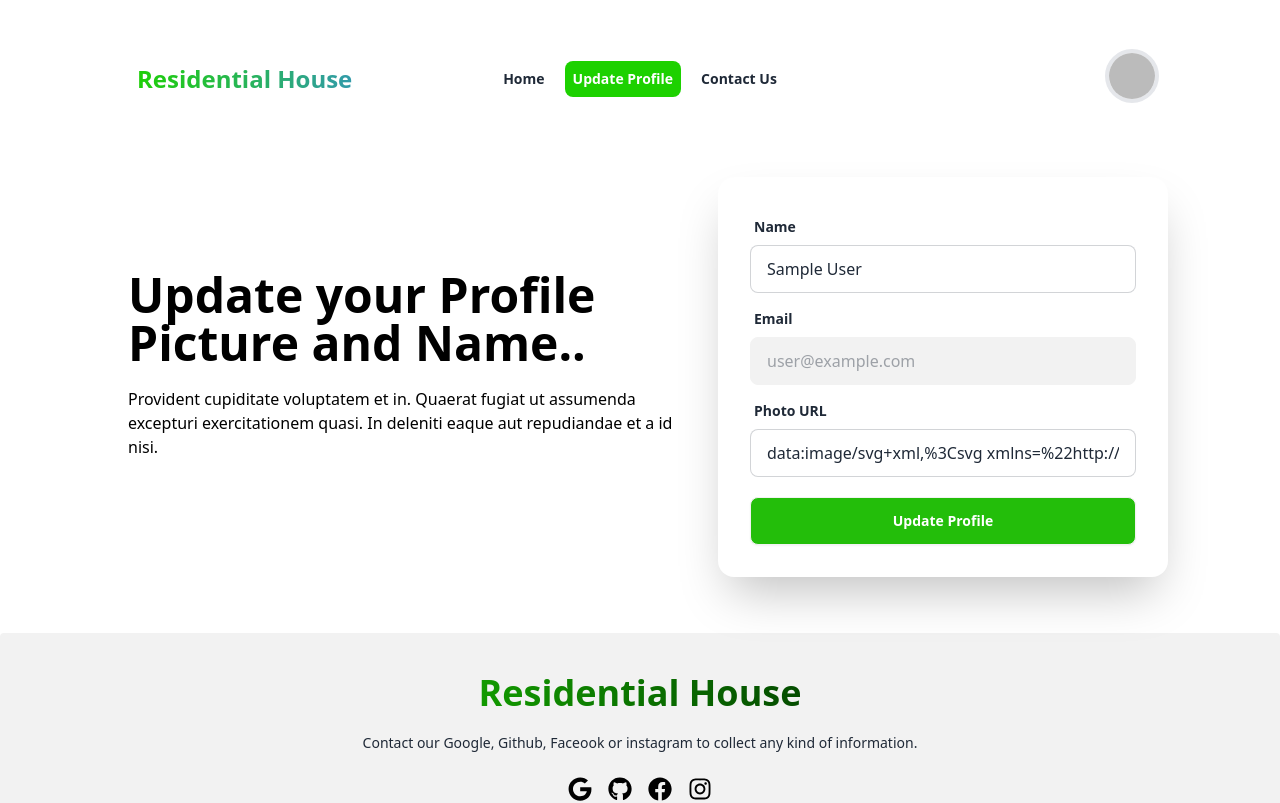
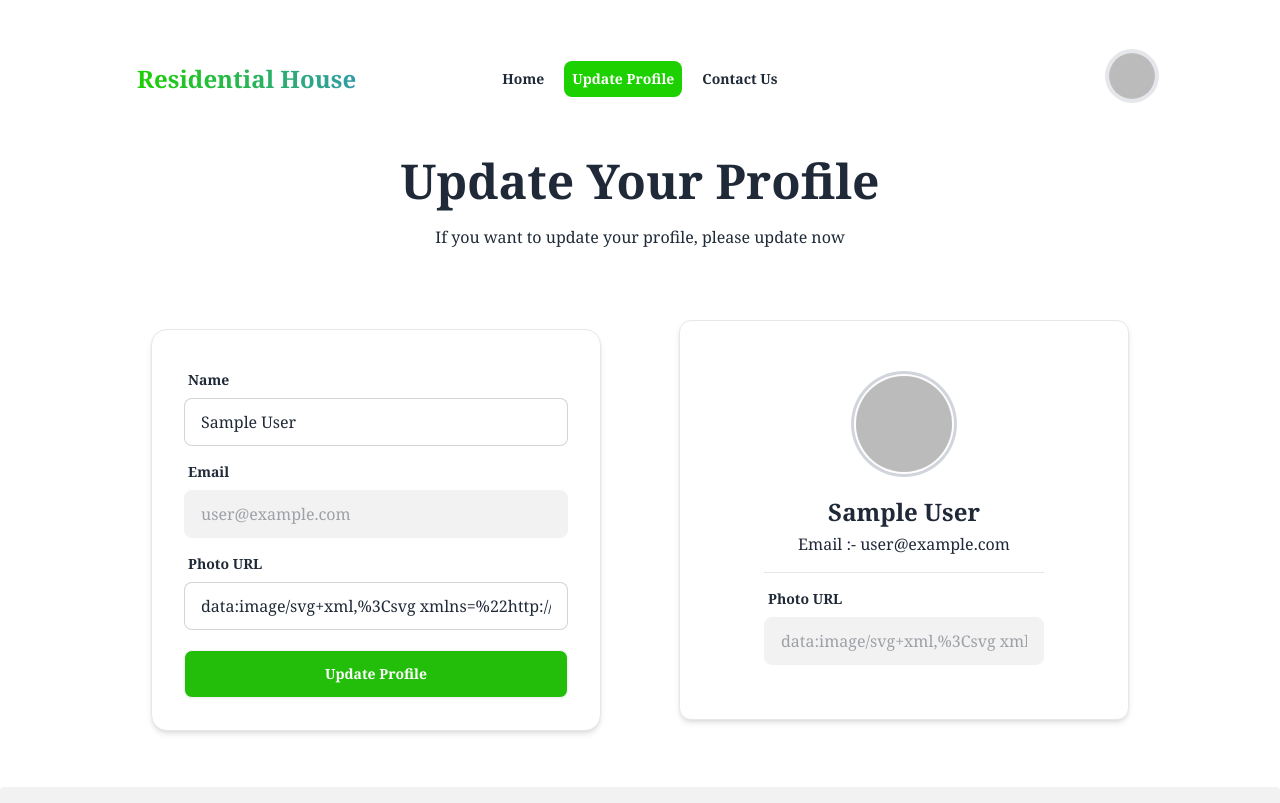
Before and after one commit to abunaim34/A9-Residential-House, a React (Vite) app: page /updateProfile in a window 1280 px wide. Shown: the top 803 px of the page. Built offline with nearby package versions, Linux system fonts and the light colour scheme; no server answers; sample sign-in values are in the browser's storage.

Commit message:
banner slider and design okay

```diff
--- a/public/Residential.json
+++ b/public/Residential.json
@@ -14,7 +14,7 @@
     {
       "id": 2,
       "img": "https://i.ibb.co/TgQkWmD/single-home.jpg",
-      "estate_title": "Charming Family Home with Spacious Living Areas",
+      "estate_title": "Cosy Family Home with Spacious Living Areas",
       "segment_name": "Single-family homes",
       "description": "Escape to tranquility in this charming family home nestled amidst lush greenery. Boasting a warm and inviting atmosphere, this residence offers the perfect retreat for families seeking comfort and convenience. The spacious living room is bathed in natural light, providing an ideal setting for gatherings and relaxation. Prepare delicious meals in the well-appointed kitchen, featuring modern appliances and ample counter space. Outside, the expansive backyard offers endless opportunities for outdoor recreation and entertaining, with a sprawling lawn and shaded patio area. Retire to one of the cozy bedrooms, each offering a peaceful sanctuary for rest and rejuvenation. Situated in a serene suburban neighborhood, this home offers a peaceful retreat while still being within easy reach of city amenities and attractions.",
       "price": "$400/week",
--- a/src/Components/Estate.jsx
+++ b/src/Components/Estate.jsx
@@ -6,7 +6,7 @@ const Estate = () => {
     return (
         <div className="text-center my-16">
             <h1 data-aos="fade-down" data-aos-easing="linear" data-aos-duration="1500" className="text-4xl font-bold">Residential Estate</h1>
-            <p data-aos="fade-up" data-aos-duration="3000" className='lg:mx-40 mx-4 mt-5'>Lorem ipsum dolor, Delectus non tempora ut veniam, optio illum ullam iusto ratione repellat! Architecto dolore vel tempore fugiat ducimus.</p>
+            <p data-aos="fade-up" data-aos-duration="3000" className='lg:mx-40 mx-4 mt-5'>From luxurious beachfront villas to modern city apertments, our deverse portfilio offers something for every lifestyle and perfernce. Start your journy towards finding your dream home today with our meticulously curated estate listings.</p>
             <div  className='grid lg:grid-cols-3 md:grid-cols-2 grid-cols-1 lg:gap-6'>
                 {
                     subCategories.map(subCategory => <EstateCard key={subCategory.id} subCategory={subCategory}></EstateCard>)
--- a/src/Components/Login.jsx
+++ b/src/Components/Login.jsx
@@ -29,7 +29,6 @@ const Login = () => {
 
 
         // Login user
-
         logInUser(email, password)
             .then(result => {
                 toast.success('Login successfully', result.user)
@@ -52,7 +51,7 @@ const Login = () => {
                 console.log(result.user);
             })
             .catch(error => {
-                console.log(error);
+                toast.error(error.message)
             })
     }
 
@@ -63,7 +62,7 @@ const Login = () => {
                 navigate("/")
             })
             .catch(error => {
-                console.log(error);
+                toast.error(error.message)
             })
     }
     return (
@@ -75,8 +74,8 @@ const Login = () => {
                 <div className="hero-content text-center text-neutral-content">
                     <div className="flex justify-around gap-8 my-8">
                         <div data-aos="fade-right" data-aos-duration="1000" className="lg:text-start text-center mb-8 text-black">
-                            <h1 className="mb-5 md:text-5xl text-3xl font-bold">Welcome to the <br /> <span className='bg-gradient-to-r from-[#1DD100] via-red-500 to-blue-400 text-transparent bg-clip-text bg-300% animate-gradient'>Residential House</span><br /> Login Page..</h1>
-                            <p className="mb-5 md:w-96 lg:w-full">Provident cupiditate voluptatem et in. Quaerat fugiat ut assumenda excepturi exercitationem quasi. In deleniti eaque aut repudiandae et a id nisi.</p>
+                            <h1 className="mb-5 md:text-5xl text-3xl font-bold font-serif">Welcome to the <br /> <span className='bg-gradient-to-r from-[#1DD100] via-red-500 to-blue-400 text-transparent bg-clip-text bg-300% animate-gradient'>Residential House</span><br /> Login Page..</h1>
+                            <p className="mb-5 md:w-96 lg:w-full font-serif">Welcome to Residential House, where luxury meets comfort and every stay is an unforgettable experience. Join our exclusive community today by signig for your personal account. By becoming a member, you will gain access to special offers, personalized recommendations, and seamless booking experience.</p>
                         </div>
                     </div>
                 </div>
@@ -112,7 +111,7 @@ const Login = () => {
                             <div className="divider mt-6"> OR</div>
                         </div>
                     </form>
-                    <div className="px-4 mt-0 pt-0 flex flex-col md:flex-row justify-around items-center space-y-3 md:space-y-0">
+                    <div className=" mt-0 pt-0 flex gap- flex-col md:flex-row justify-around items-center space-y-3 md:space-y-0">
                         <button onClick={handleGoogleLogin} className="btn btn-outline ">
                             <FaGoogle />
                             Login with Google
--- a/src/Components/Register.jsx
+++ b/src/Components/Register.jsx
@@ -45,7 +45,7 @@ const Register = () => {
                     })
             })
             .catch(error => {
-                console.log(error);
+                toast.error( error.message)
             })
     }
 
@@ -62,7 +62,7 @@ const Register = () => {
                     <div className="flex justify-around gap-8 lg:my-8">
                         <div data-aos="fade-right" data-aos-duration="1000" className="lg:text-start md:text-center mb-8 text-black">
                             <h1 className="mb-5 md:text-5xl text-3xl font-bold">Welcome to the <br /> <span className='bg-gradient-to-r from-[#1DD100] via-red-500 to-blue-400 text-transparent bg-clip-text bg-300% animate-gradient'>Residential House</span><br /> Register Page..</h1>
-                            <p className="mb-5 md:w-96 lg:w-full">Provident cupiditate voluptatem et in. Quaerat fugiat ut assumenda excepturi exercitationem quasi. In deleniti eaque aut repudiandae et a id nisi.</p>
+                            <p className="mb-5 md:w-96 lg:w-full">Welcome to Residential House, where luxury meets comfort and every stay is an unforgettable experience. Join our exclusive community today by signUp for create your personal account. By create a new member</p>
                         </div>
                     </div>
                 </div>
--- a/src/Components/ShowSubCetagroyDetails.jsx
+++ b/src/Components/ShowSubCetagroyDetails.jsx
@@ -3,18 +3,18 @@ import { Helmet } from "react-helmet-async";
 
 
 const ShowSubCetagroyDetails = ({ subCetegoryDetails }) => {
-    const { img, estate_title, segment_name, Status, description, facilities } = subCetegoryDetails || {}
+    const { img, estate_title, segment_name, Status, description, facilities, location, price, Area } = subCetegoryDetails || {}
     return (
         <div className="card lg:w-[1000px] md:w-[700px] mx-auto bg-base-100 border border-t-0 shadow-xl lg:space-x-14">
             <Helmet>
                 <title>Residential House | SubCategory Details</title>
             </Helmet>
             <div className=" w-full text-center">
-                <figure><img data-aos="fade-down"className="w-[300px] md:w-[650px] lg:w-[850px] md:h-[500px] h-full rounded-3xl" src={img} alt="Album" /></figure>
+                <figure><img data-aos="fade-down" className="w-[300px] md:w-[650px] lg:w-[850px] md:h-[500px] h-full rounded-3xl" src={img} alt="Album" /></figure>
             </div>
             <div className="card-body">
                 <h2 data-aos="fade-down" className="card-title mb-5 font-bold text-2xl md:text-3xl">{estate_title}</h2>
-                <div className="flex items-center justify-between mb-5 lg:mr-10">
+                <div className="flex items-center justify-between mb-5 ">
                     <div>
                         <span className="font-bold text-black pr-2 ">SubCategory :</span> <span className="font-semibold">{segment_name}</span>
                     </div>
@@ -22,21 +22,26 @@ const ShowSubCetagroyDetails = ({ subCetegoryDetails }) => {
                         <span className="font-bold text-black  ">Status:</span> <span className="font-semibold">{Status}</span>
                     </div>
                 </div>
-                <div className="flex flex-col md:flex-row border-y-2 py-4">
-                    <span className="font-bold text-black pr-2">Facilities : </span>
-                    <ul className="flex ">
-                        {facilities.map((facility, i) => <li key={i} className="text-[#23BE0A] font-medium px-4 bg-gray-300 rounded-full">{facility}</li>)}
-                    </ul>
+                <div className='flex justify-between flex-col md:flex-row border-y-2 py-4'>
+                    <div className="flex flex-col md:flex-row">
+                        <span className="font-bold text-black pr-2">Facilities : </span>
+                        <ul className="flex ">
+                            {facilities.map((facility, i) => <li key={i} className="text-[#23BE0A] font-medium px-4 bg-gray-300 rounded-full">{facility}</li>)}
+                        </ul>
+                    </div>
+                    <div className='mt-3 md:mt-0'>
+                        <span className="font-bold text-black  ">Area:</span><span className="font-semibold">{Area}</span>
+                    </div>
                 </div>
                 <div data-aos="fade-right" className="pt-0 border-b-2 pb-3 ">
                     <span className="font-bold text-black">Description : </span><span >{description}</span>
                 </div>
                 <div className="flex justify-between mt-6">
                     <div>
-                        <span className="font-bold text-black pr-2">Location : </span><span className="font-semibold">Sandy Shores Resort, Florida</span>
+                        <span className="font-bold text-black pr-2">Location : </span><span className="font-semibold">{location}</span>
                     </div>
                     <div>
-                        <p className="font-bold text-black pr-2">Price : $51.55/month</p>
+                        <p className="font-bold text-black pr-2">Price : {price}</p>
                     </div>
                 </div>
             </div>
@@ -44,7 +49,7 @@ const ShowSubCetagroyDetails = ({ subCetegoryDetails }) => {
     );
 };
 
-ShowSubCetagroyDetails.propTypes ={
+ShowSubCetagroyDetails.propTypes = {
     subCetegoryDetails: PropTypes.object.isRequired
 }
 
--- a/src/Layout/Root.jsx
+++ b/src/Layout/Root.jsx
@@ -6,13 +6,13 @@ import { Outlet } from "react-router-dom"
 const Root = () => {
     return (
         <div>
-            <div className="lg:mx-28 mt-10">
+            <div className="lg:mx-28 mt-10 font-serif">
                 <Navber></Navber>
             </div>
-            <div className='min-h-[calc(100vh-435px)]'>
+            <div className='min-h-[calc(100vh-435px)] font-serif'>
                 <Outlet></Outlet>
             </div>
-            <div className="mt-14"><Footer /></div>
+            <div className="mt-14 font-serif"><Footer /></div>
         </div>
     );
 };
--- a/src/Pages/Contact.jsx
+++ b/src/Pages/Contact.jsx
@@ -15,8 +15,7 @@ const Contact = () => {
                 <div className="container flex flex-col items-center justify-center px-5 mx-auto my-8 space-y-8 text-center ">
                     <img src={bnr} alt="" />
                     <h2 className="text-4xl font-bold">Contact us</h2>
-                    <p className="lg:w-1/2">Check out our Products and Stay Safe sections to see if your question has already been answered.
-                        If not, please get in touch with us and we will get back to you as soon as possible.
+                    <p className="lg:w-1/2">Check our products and to collect any information or complain about any matter contact our email or our phone number.
                     </p>
                     <div>
                         <h2 className="text-3xl font-bold">You can also call or email us</h2>
@@ -29,7 +28,7 @@ const Contact = () => {
                             <FaPhone />
                             <h4> Call us</h4>
                         </div>
-                        <p>01882585833</p>
+                        <p className="font-sans">01882585833</p>
                     </div>
                     <div className="lg:mx-36 flex flex-col items-center">
                         <div className="flex items-center gap-3 font-bold">
--- a/src/Pages/Home.jsx
+++ b/src/Pages/Home.jsx
@@ -1,10 +1,7 @@
 import { Swiper, SwiperSlide } from 'swiper/react';
 import 'swiper/css';
-import 'swiper/css/navigation';
-import { Navigation } from 'swiper/modules';
-import slider1 from "../assets/slide1.avif"
-import slider2 from "../assets/slide 2.jpg"
-import slider3 from "../assets/slide 3.jpg"
+import 'swiper/css/bundle';
+import { Navigation, Autoplay, Pagination } from 'swiper/modules';
 import AOS from 'aos';
 import 'aos/dist/aos.css';
 import Estate from '../Components/Estate';
@@ -18,42 +15,46 @@ const Home = () => {
             <Helmet>
                 <title>Residential House | Home</title>
             </Helmet>
-            <Swiper navigation={true} modules={[Navigation]} loop={true} className="mySwiper">
+            <Swiper
+                pagination={{
+                    clickable: true,
+                }}
+                navigation={true}
+                modules={[Navigation, Autoplay, Pagination]}
+                loop={true}
+                autoplay={{
+                    delay: 3000,
+                }}
+                className="mySwiper">
                 <SwiperSlide >
-                    <div className="hero mt-12 rounded-3xl bg-cover" style={{ backgroundImage: 'url(https://i.ibb.co/GdXPmrD/Screenshot-2024-04-08-225728.png)'}}>
+                    <div className="hero mt-12 h-[510px] rounded-3xl" style={{ backgroundImage: 'url(https://i.ibb.co/bKbc80F/modern-farmhouse-meadow-hill-generative-ai-587448-2232.jpg)' }}>
+                        <div className="hero-overlay bg-opacity-60 rounded-3xl"></div>
                         <div className="hero-content text-center text-neutral-content">
-                            <div className="flex flex-col md:flex-row justify-around lg:mx-16 gap-8 my-8">
-                                <div data-aos="fade-right" data-aos-duration="1000" className="text-start lg:mt-24 mb-8">
-                                    <h1 className="mb-5 text-5xl font-bold">Welcome to the <br /><span className='bg-gradient-to-r from-[#1DD100] via-primary to-secondary text-transparent bg-clip-text bg-300% animate-gradient'>Residential House</span></h1>
-                                    <p className="mb-5">Provident cupiditate voluptatem et in. Quaerat fugiat ut assumenda excepturi exercitationem quasi. In deleniti eaque aut repudiandae et a id nisi.</p>
-                                </div>
-                                <img data-aos="fade-left" data-aos-duration="1500" className='w-[420px] md:w-96 h-[320px] lg:h-[360px] rounded-3xl' src={slider1} alt="" />
+                            <div className="max-w-xl ">
+                                <h1 data-aos="fade-right" className="mb-5 md:leading-[65px] text-4xl md:text-5xl  font-bold">Welcome to the <br /><span className='bg-gradient-to-r from-[#1DD100] via-white to-primary text-transparent bg-clip-text bg-300% animate-gradient'>Residential House</span></h1>
+                                <p data-aos="fade-left" className="mb-5">Experience the best of Bangladesh with Residential House. From luxury stays to gourmet dining, Your journey of dsicovery starts here.</p>
                             </div>
                         </div>
                     </div>
                 </SwiperSlide>
                 <SwiperSlide >
-                    <div className="hero mt-12 rounded-3xl bg-cover" style={{ backgroundImage: 'url(https://i.ibb.co/GdXPmrD/Screenshot-2024-04-08-225728.png)'}}>
+                    <div className="hero mt-12 h-[510px] cover rounded-3xl" style={{ backgroundImage: 'url(https://i.ibb.co/pQB0nGm/luxury-twostorey-house-softly-lit-by-light-with-contemporary-exterior-house-124507-67156.jpg)' }}>
+                        <div className="hero-overlay bg-opacity-60 rounded-3xl"></div>
                         <div className="hero-content text-center text-neutral-content">
-                            <div className="flex flex-col md:flex-row justify-around lg:mx-16 gap-8 my-8">
-                                <div data-aos="fade-right" data-aos-duration="1000" className="text-start lg:mt-24 mb-8">
-                                    <h1 className="mb-5 text-5xl font-bold">Welcome to the <br /><span className='bg-gradient-to-r from-[#1DD100] via-primary to-[#23BE0A] text-transparent bg-clip-text bg-300% animate-gradient'>Residential House</span></h1>
-                                    <p className="mb-5">Provident cupiditate voluptatem et in. Quaerat fugiat ut assumenda excepturi exercitationem quasi. In deleniti eaque aut repudiandae et a id nisi.</p>
-                                </div>
-                                <img data-aos="fade-left" data-aos-duration="1500" className='w-[420px] md:w-96 h-[320px] lg:h-[360px] rounded-3xl' src={slider2} alt="" />
+                            <div className="max-w-xl">
+                                <h1 data-aos="fade-right" data-aos-duration="1000" className="mb-5 md:leading-[65px] text-4xl md:text-5xl font-bold">Welcome to the <br /><span className='bg-gradient-to-r from-[#1DD100] via-white to-secondary text-transparent bg-clip-text bg-300% animate-gradient'>Residential House</span></h1>
+                                <p data-aos="fade-left" data-aos-duration="1000" className="mb-5">Experience the best of Bangladesh with Residential House. From luxury stays to gourmet dining, Your journey of dsicovery starts here.</p>
                             </div>
                         </div>
                     </div>
                 </SwiperSlide>
                 <SwiperSlide >
-                    <div className="hero mt-12 rounded-3xl bg-cover" style={{ backgroundImage: 'url(https://i.ibb.co/GdXPmrD/Screenshot-2024-04-08-225728.png)'}}>
+                    <div className="hero mt-12 h-[510px] cover rounded-3xl" style={{ backgroundImage: 'url(https://img.freepik.com/premium-photo/stunning-modern-residence-design_810293-62919.jpg?w=826)' }}>
+                        <div className="hero-overlay bg-opacity-60 rounded-3xl"></div>
                         <div className="hero-content text-center text-neutral-content">
-                            <div className="flex flex-col md:flex-row justify-around lg:mx-16 gap-8 my-8">
-                                <div data-aos="fade-right" data-aos-duration="1000" className="text-start lg:mt-24 mb-8">
-                                    <h1 className="mb-5 text-5xl font-bold">Welcome to the <br /><span className='bg-gradient-to-r from-[#1DD100] via-white to-[#23BE0A] text-transparent bg-clip-text bg-300% animate-gradient'>Residential House</span></h1>
-                                    <p className="mb-5">Provident cupiditate voluptatem et in. Quaerat fugiat ut assumenda excepturi exercitationem quasi. In deleniti eaque aut repudiandae et a id nisi.</p>
-                                </div>
-                                <img data-aos="fade-left" data-aos-duration="1500" className='w-[420px] md:w-96 h-[320px] lg:h-[360px] rounded-3xl' src={slider3} alt="" />
+                            <div className="max-w-xl">
+                                <h1 data-aos="fade-right" data-aos-duration="3000" className="mb-5 md:leading-[65px] text-4xl md:text-5xl text-[#C7FF34] font-bold">Welcome to the <br /><span className='bg-gradient-to-r from-[#1DD100] via-white to-[#C8FD15] text-transparent bg-clip-text bg-300% animate-gradient'>Residential House</span></h1>
+                                <p data-aos="fade-left" data-aos-duration="3000" className="mb-5">Experience the best of Bangladesh with Residential House. From luxury stays to gourmet dining, Your journey of dsicovery starts here.</p>
                             </div>
                         </div>
                     </div>
--- a/src/Pages/UpdateProfile.jsx
+++ b/src/Pages/UpdateProfile.jsx
@@ -29,22 +29,35 @@ const UpdateProfile = () => {
             })
     }
     return (
-        <div className="mt-10">
+        <div className="mt-10 text-center">
             <Helmet>
                 <title>Residential House | Update Profile</title>
             </Helmet>
-            <div className=" flex flex-col lg:flex-row text-center items-center justify-between lg:mx-28">
-                <div className="hero mt-12 rounded-3xl bg-cover" >
-                    <div className="hero-content text-center text-neutral-content">
-                        <div className="flex justify-around gap-8 lg:my-8">
-                            <div data-aos="fade-right" data-aos-duration="1000" className="lg:text-start md:text-center mb-8 text-black">
-                                <h1 className="mb-5 md:text-5xl text-3xl font-bold">Update your Profile <br /> Picture and Name..</h1>
-                                <p className="mb-5 md:w-96 lg:w-full">Provident cupiditate voluptatem et in. Quaerat fugiat ut assumenda excepturi exercitationem quasi. In deleniti eaque aut repudiandae et a id nisi.</p>
+            <h2 className="mb-5 md:text-5xl text-3xl font-bold">Update Your Profile</h2>
+            <p>If you want to update your profile, please update now</p>
+            <div className=" flex flex-col mt-10 lg:flex-row-reverse text-center space-y-10 items-center justify-around lg:mx-28">
+                <div data-aos="fade-left" data-aos-duration="3000" className="flex mt-5 flex-col border items-center justify-center w-full md:w-[450px] md:h-[400px] p-6 shadow-md rounded-xl bg-base-100">
+                    <div className="avatar">
+                        <div className="w-24 rounded-full ring ring-gray-300 ring-offset-base-100 ring-offset-2">
+                            <img src={user?.photoURL} alt="Profile picture not" />
+                        </div>
+                    </div>
+                    <div className="space-y-4 mt-4 text-center divide-y bg-base-100 dark:divide-gray-300">
+                        <div className="my-2 space-y-1">
+                            <h2 className="text-xl font-semibold sm:text-2xl"> {user?.displayName}</h2>
+                            <p className="px-5 text-xs sm:text-base dark:text-gray-600">Email :- {user?.email}</p>
+                        </div>
+                        <div className=" pt-2 space-x-4 ">
+                            <div className="">
+                                <label className="label">
+                                    <span className="label-text font-semibold">Photo URL</span>
+                                </label>
+                                <input disabled defaultValue={user?.photoURL} type="text" placeholder="Full Name" className="input input-bordered w-full" />
                             </div>
                         </div>
                     </div>
                 </div>
-                <div data-aos="fade-up" data-aos-duration="3000" className="card lg:mt-5 shrink-0 w-full md:w-[450px] max-w-full shadow-2xl bg-base-100">
+                <div data-aos="fade-up" data-aos-duration="1000" className="card  shrink-0 border w-full md:w-[450px] max-w-full shadow-md bg-base-100">
                     <form onSubmit={handleSubmit(handleUpdateProfile)} className="card-body">
                         <div className="form-control">
                             <label className="label">
@@ -56,7 +69,7 @@ const UpdateProfile = () => {
                             <label className="label">
                                 <span className="label-text font-semibold">Email</span>
                             </label>
-                            <input {...register("email")} defaultValue={user?.email} type="email" placeholder="Email" className="input input-bordered" disabled />
+                            <input {...register("email")}  value={ user ? user?.email : "Email not found"} type="email" placeholder="Email" className="input input-bordered" disabled />
                         </div>
                         <div className="form-control">
                             <label className="label">
```
